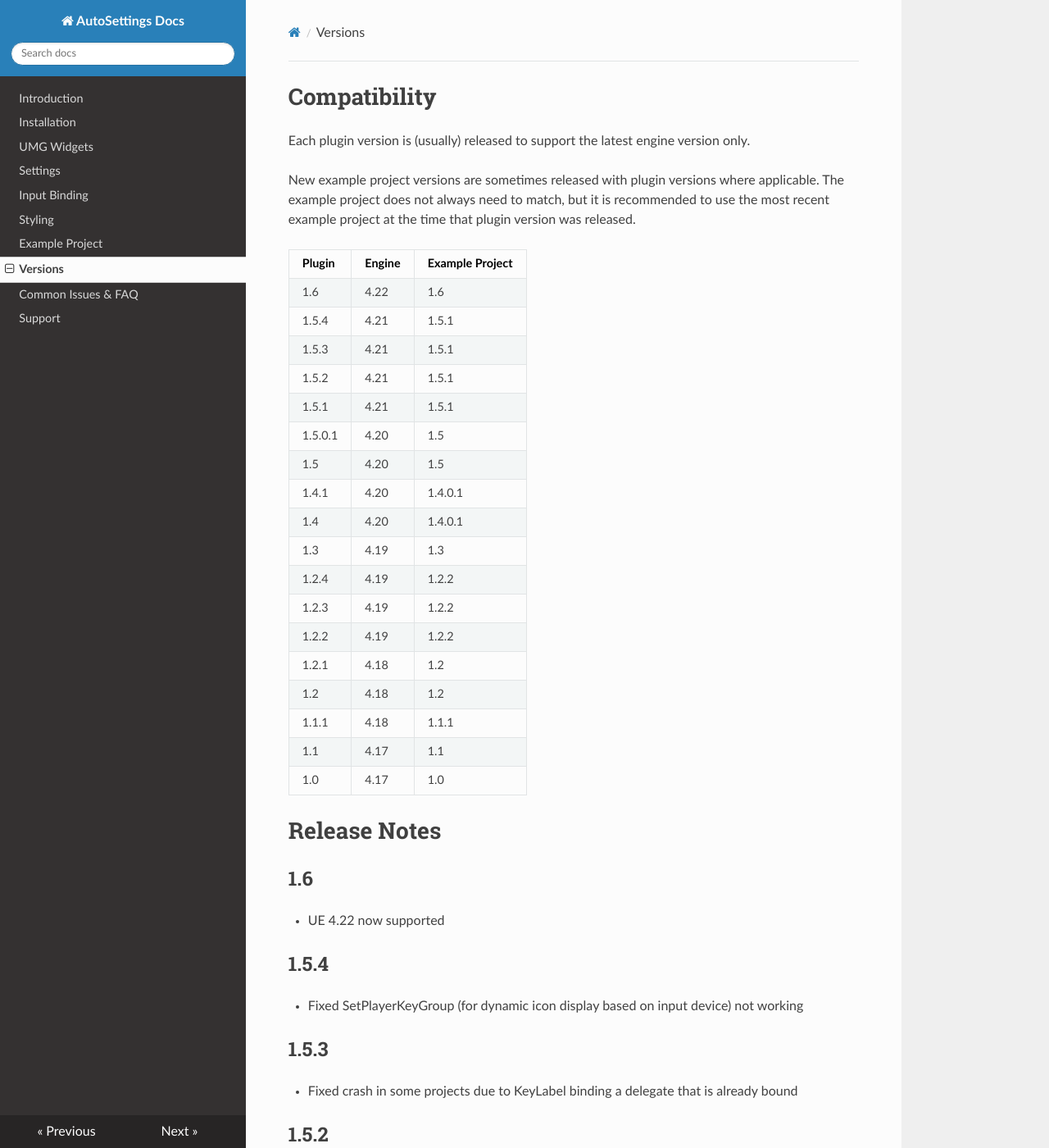
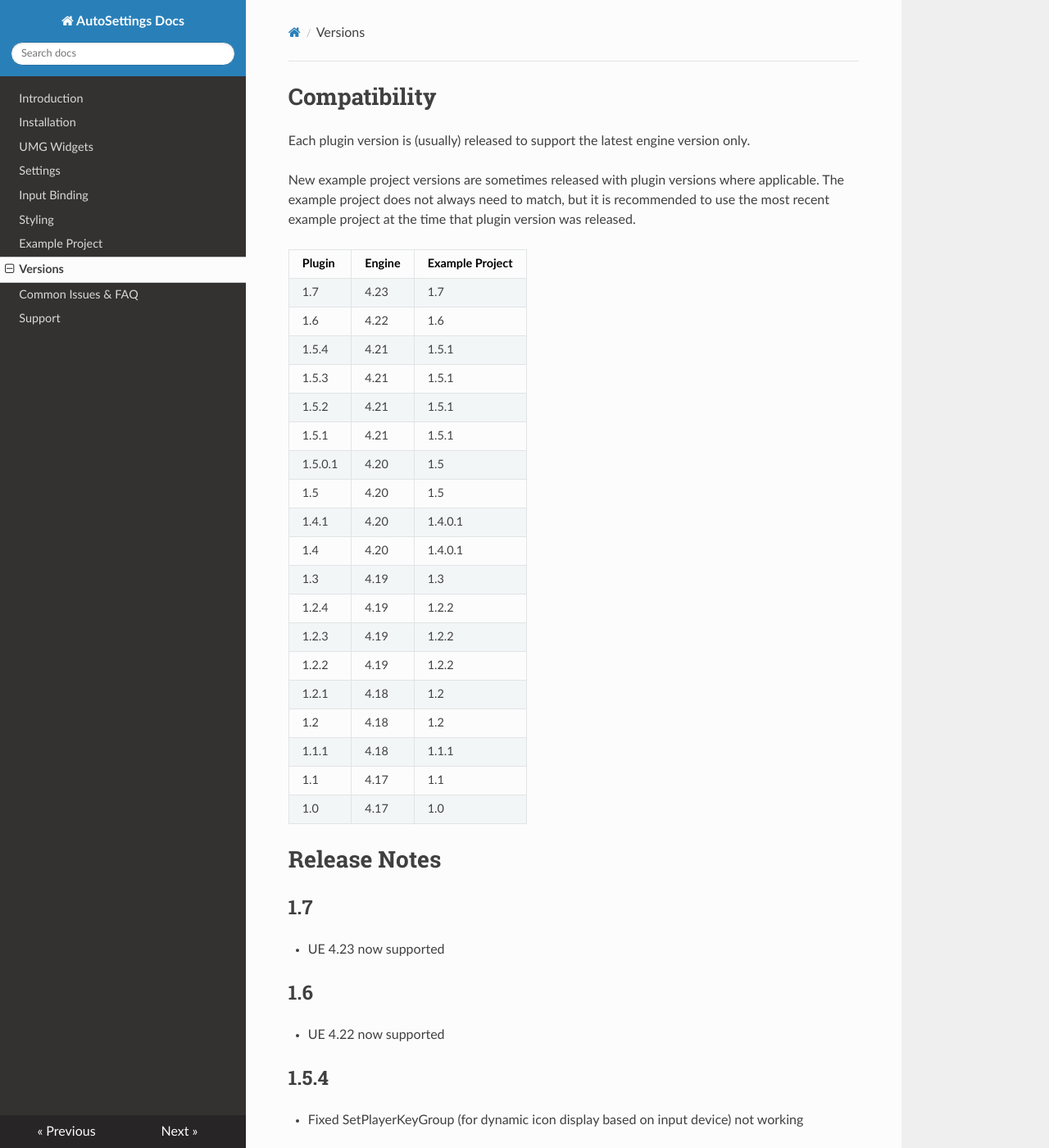
Before and after one commit to Acren/AutoSettings-Docs, an MkDocs documentation site: the page built from docs/versions.md, in a window 1280 px wide and 1400 px high. Shown: the whole window at 82% size. Built offline with MkDocs 1.6.1, drawn with Linux system fonts in a browser that asks for light colours; nearby versions of some CDN libraries; old or Windows-style settings are respelled for this version of MkDocs.

Commit message:
Add 1.7 notes

```diff
--- a/docs/versions.md
+++ b/docs/versions.md
@@ -7,6 +7,7 @@ The example project does not always need to match, but it is recommended to use
 
 Plugin  | Engine | Example Project
 ------- | ------ | ------------
+1.7     | 4.23   | 1.7
 1.6     | 4.22   | 1.6
 1.5.4   | 4.21   | 1.5.1
 1.5.3   | 4.21   | 1.5.1
@@ -27,6 +28,10 @@ Plugin  | Engine | Example Project
 1.0     | 4.17   | 1.0
 
 # Release Notes
+
+## 1.7
+
+- UE 4.23 now supported
 
 ## 1.6
 
```
